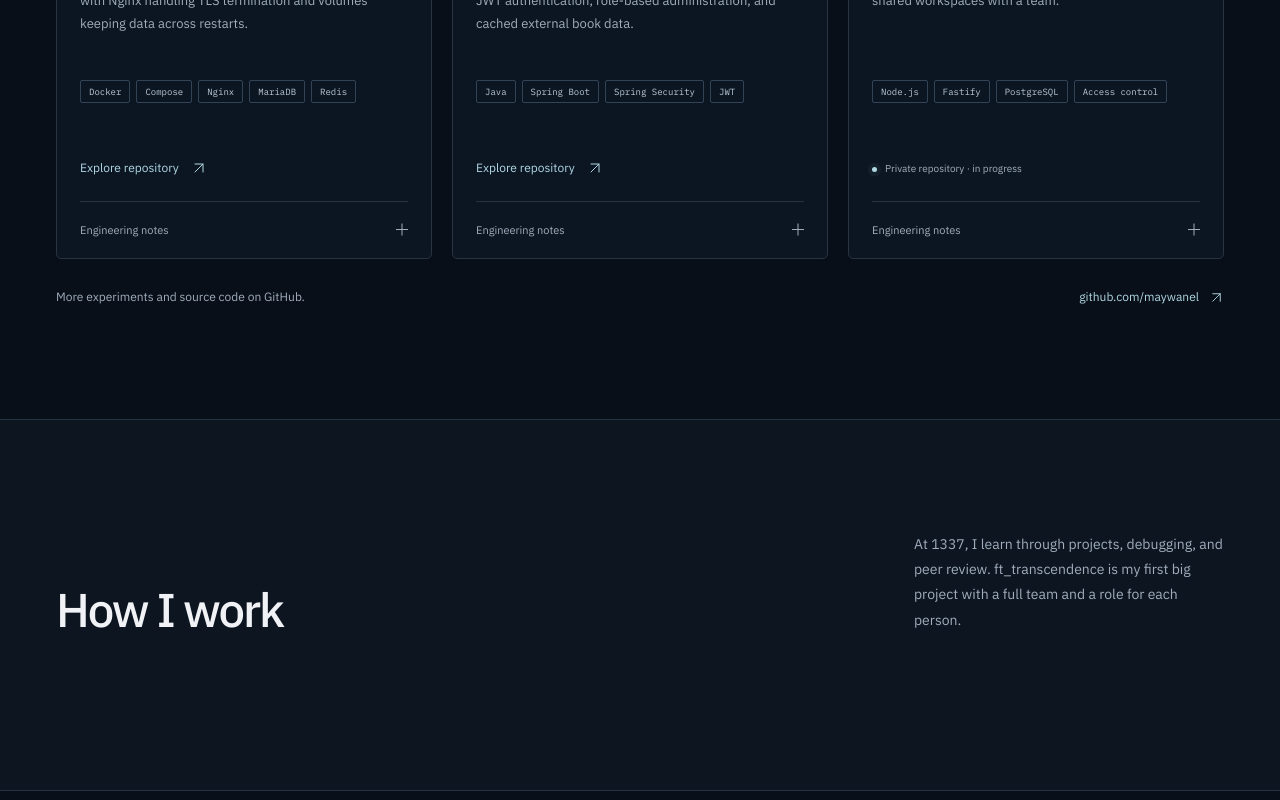
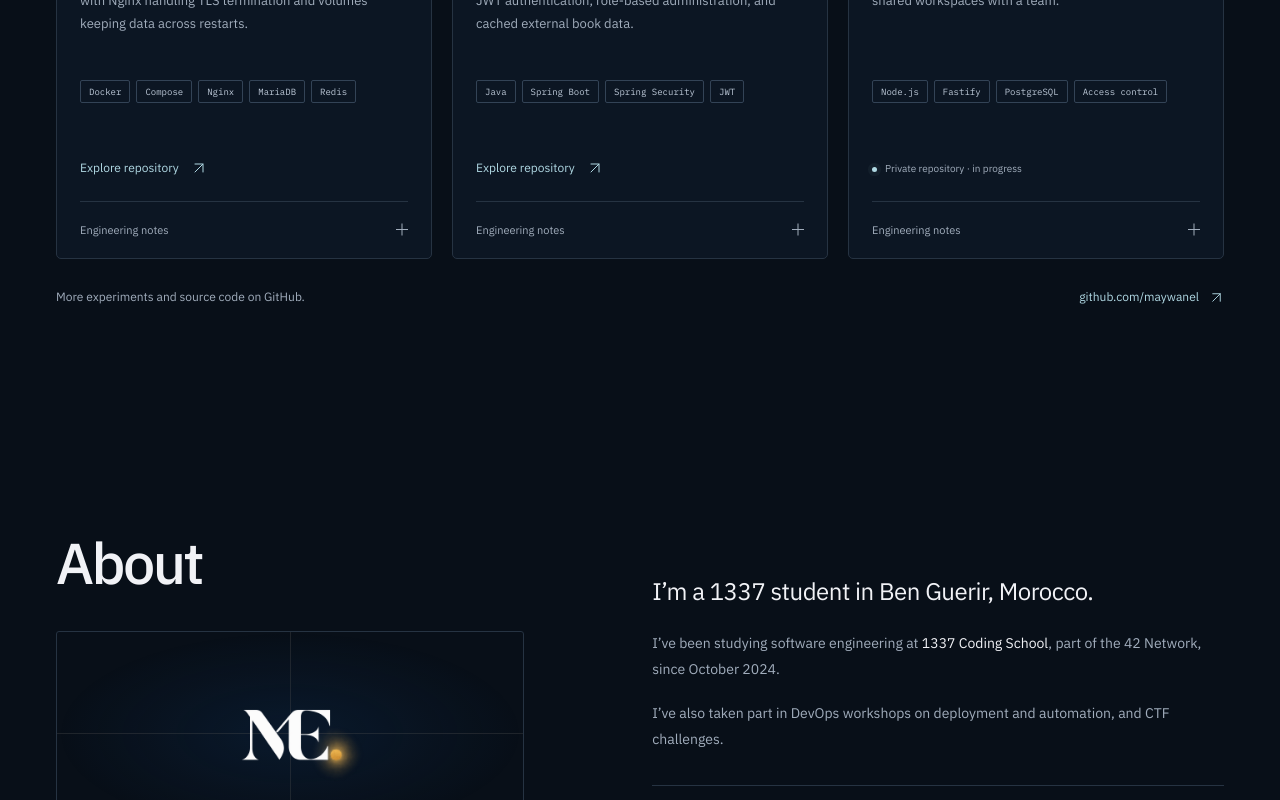
Before and after one commit to maywanel/portfolio, a Next.js app: page / in a window 1280 px wide. Shown: the part 2000-2800 px from the top of the page. Built offline with nearby package versions, Linux system fonts and the light colour scheme.

Commit message:
Remove Approach section and navigation link

```diff
--- a/app/page.tsx
+++ b/app/page.tsx
@@ -39,10 +39,6 @@ export default function Home() {
         <Reveal><div className="work-footnote"><span>More experiments and source code on GitHub.</span><a className="quiet-link" href={profile.github} target="_blank" rel="noopener noreferrer">github.com/maywanel <Arrow diagonal width={15} height={15} /></a></div></Reveal>
       </section>
 
-      <section id="approach" className="approach-section section-pad section-anchor" aria-labelledby="approach-title"><div className="shell">
-        <Reveal><div className="section-heading"><div><h2 id="approach-title">How I work</h2></div><p>At 1337, I learn through projects, debugging, and peer review. ft_transcendence is my first big project with a full team and a role for each person.</p></div></Reveal>
-      </div></section>
-
       <section id="about" className="section-pad shell section-anchor" aria-labelledby="about-title"><div className="about-layout">
         <Reveal><div className="about-heading"><h2 id="about-title">About</h2><div className="about-monogram" aria-hidden="true"><Image className="about-logo" src="/mylogo.png" alt="" width={160} height={160} /><div className="monogram-axis axis-x" /><div className="monogram-axis axis-y" /><span className="monogram-coordinate">BEN GUERIR / MOROCCO</span></div><div className="about-caption"><span>{profile.name}</span><span>{profile.location}</span></div></div></Reveal>
         <Reveal><div className="about-copy"><p className="about-lead">I’m a 1337 student in Ben Guerir, Morocco.</p><p>I’ve been studying software engineering at <strong>1337 Coding School</strong>, part of the 42 Network, since October 2024.</p><p>I’ve also taken part in DevOps workshops on deployment and automation, and CTF challenges.</p><div className="education-note"><span className="education-number">42</span><div><h3>1337 Coding School</h3><p>Software engineering · October 2024 — present</p></div></div></div></Reveal>
--- a/components/header.tsx
+++ b/components/header.tsx
@@ -6,7 +6,6 @@ import { Arrow } from './icons';
 
 const links = [
   { href: '#work', label: 'Work' },
-  { href: '#approach', label: 'Approach' },
   { href: '#about', label: 'About' },
 ];
 
```
Also changed, not shown: index.html (+1 -1 lines), 1 other file (tests, documents, lock files or other folders).
